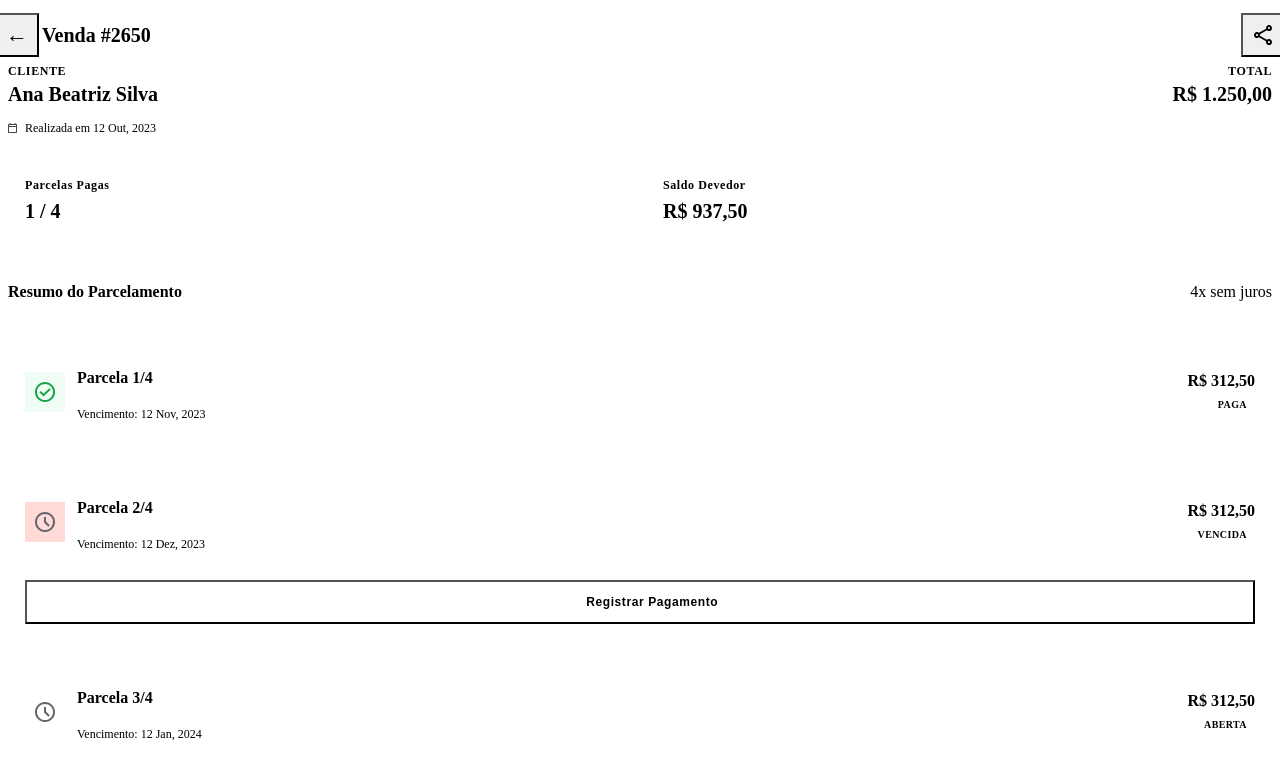
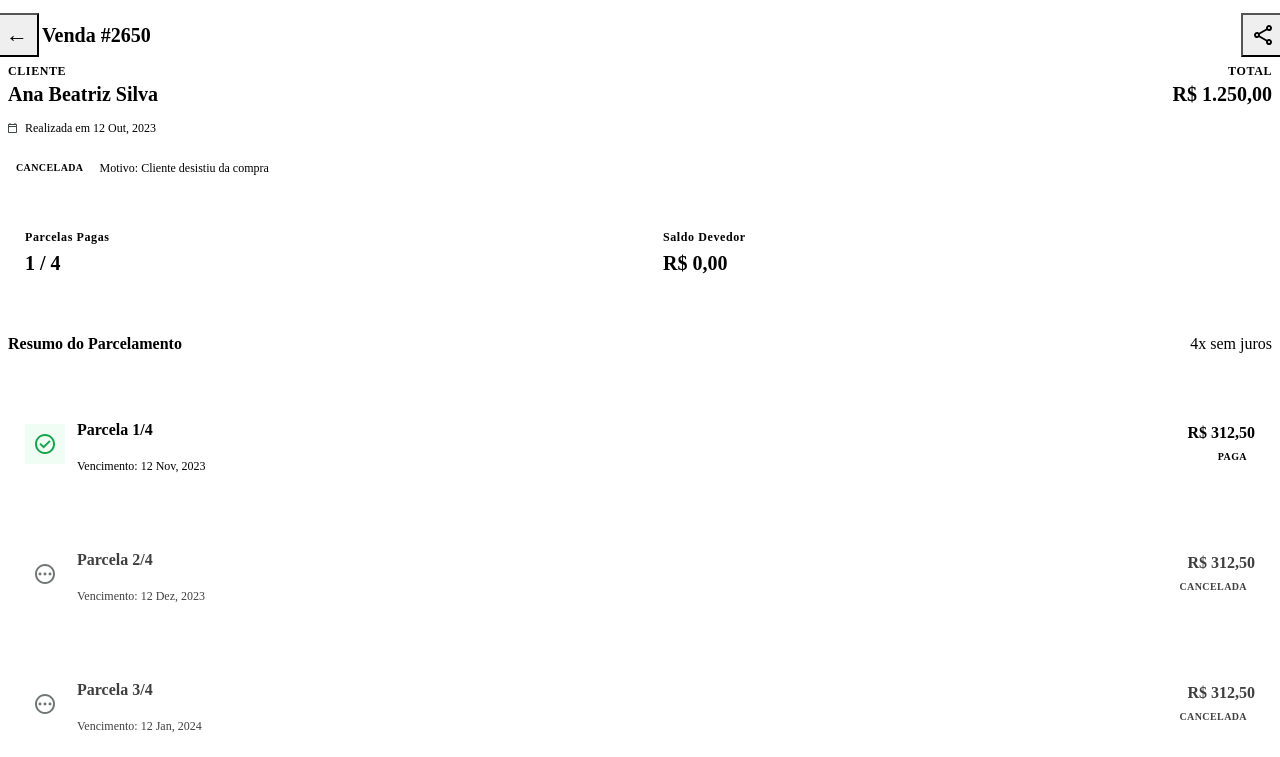
Before and after one commit to Projeto-de-PI-Extensao-G4/Frontend, a React (Vite) app: page /vendas/2650 in a window 1280 px wide. Shown: the top 757 px of the page. Built offline with nearby package versions, Linux system fonts and the light colour scheme; the HTML template or start-up script is replaced by a standard one.

Commit message:
fix: venda cancelada abre sem pagar/quitar e com as parcelas em aberto marcadas como canceladas

```diff
--- a/src/pages/VendaDetalhe/VendaDetalhe.jsx
+++ b/src/pages/VendaDetalhe/VendaDetalhe.jsx
@@ -33,6 +33,15 @@ const VENDA_INICIAL = {
   ],
 };
 
+// Ids que aparecem como CANCELADA na Lista de Vendas e nos Detalhes do Cliente: precisam abrir
+// canceladas aqui, sem pagar nem quitar.
+const IDS_CANCELADAS = new Set(['94810', '94781', '2650']);
+
+function vendaDoId(id) {
+  if (!IDS_CANCELADAS.has(id)) return VENDA_INICIAL;
+  return { ...VENDA_INICIAL, status: 'CANCELADA', motivoCancelamento: 'Cliente desistiu da compra' };
+}
+
 const moeda = (centavos) => (centavos / 100).toLocaleString('pt-BR', { style: 'currency', currency: 'BRL' });
 
 // Sem Date: evita o deslocamento de fuso (spec §3.1).
@@ -64,7 +73,7 @@ const ICONE_STATUS = {
 
 export default function VendaDetalhe() {
   const { id } = useParams();
-  const [venda, setVenda] = useState(VENDA_INICIAL);
+  const [venda, setVenda] = useState(() => vendaDoId(id));
   const [folha, setFolha] = useState(null); // { tipo: 'pagar' | 'quitar' | 'cancelar', parcelaId? }
 
   const parcelas = comStatusExibicao(venda.parcelas);
@@ -161,9 +170,12 @@ export default function VendaDetalhe() {
 
         <div className={styles.listaParcelas}>
           {parcelas.map((p) => {
-            const icone = ICONE_STATUS[p.statusExibicao];
+            // Venda cancelada: parcela não paga não é mais cobrada, então não mostra VENCIDA/ABERTA.
+            const encerrada = cancelada && !p.paga;
+            const status = encerrada ? 'CANCELADA' : p.statusExibicao;
+            const icone = ICONE_STATUS[encerrada ? 'AGUARDANDO' : p.statusExibicao];
             const podePagar = !p.paga && !cancelada;
-            const futura = p.statusExibicao === 'AGUARDANDO';
+            const futura = p.statusExibicao === 'AGUARDANDO' || encerrada;
             return (
               <article key={p.id} className={`${styles.parcela} ${futura ? styles.parcelaFutura : ''}`}>
                 <div className={styles.parcelaTopo}>
@@ -180,7 +192,7 @@ export default function VendaDetalhe() {
                   </div>
                   <div className={styles.parcelaValor}>
                     <strong>{moeda(p.valor)}</strong>
-                    <BadgeStatus status={p.statusExibicao} />
+                    <BadgeStatus status={status} />
                   </div>
                 </div>
                 {podePagar && (
```
